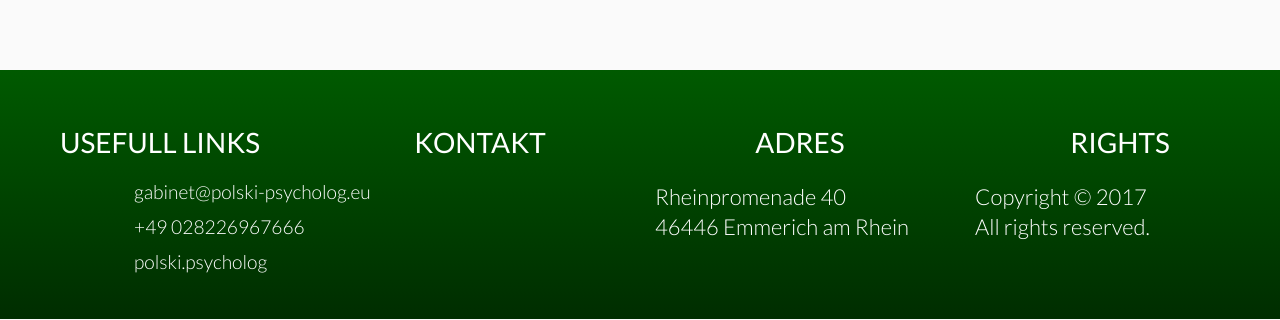
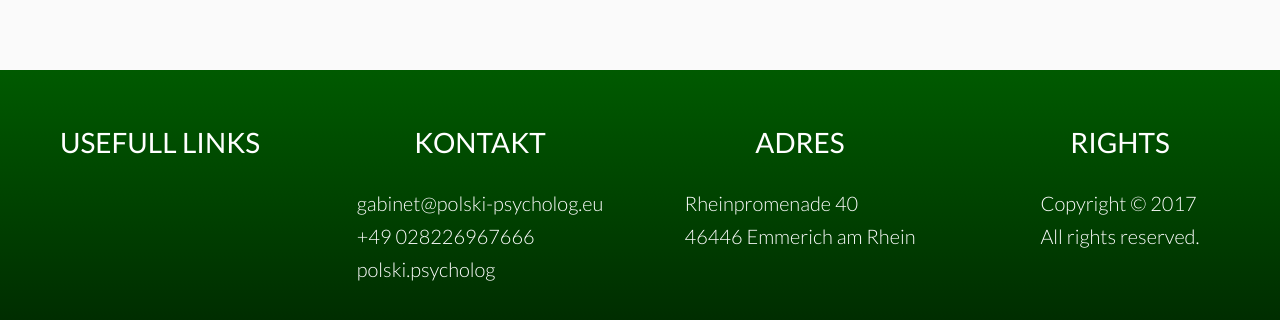
Before and after one commit to gszumilas92/Katarzyna-Tolstych-Angular, an Angular app: page /about in a window 1280 px wide. Shown: the part 2952-3272 px from the top of the page. Built offline with nearby package versions, Linux system fonts and the light colour scheme.

Commit message:
footer grid remake

```diff
--- a/src/app/footer/footer.component.css
+++ b/src/app/footer/footer.component.css
@@ -1,67 +1,42 @@
-.footer {
+footer {
     margin-top: 10vh;
     padding-top: 4vh;
     padding-bottom: 4vh;
-    /* background:linear-gradient(rgba(0, 80, 0, 0.85), rgba(0, 45, 0, 1)); */
     background:linear-gradient(rgba(0, 90, 0, 1), rgba(0, 45, 0, 1));
     color: #fff;
     font-weight: 300;
 }
 
-.icon-group {
-    /* display: flex; */
-    /* flex-direction: row; */
-    /* justify-content: space-between; */
-    width: 60%;
-    /* margin-left: -70px; */
-    margin-left: -300px;
-}
-
-i:hover {
-    transform: scale(1.7);
-    transition-property: scale();
-    transition-duration: 0.5s;
-    margin-left: -50px;
-}
-
-i:before {
-    margin: 0;
+.flex-col {
+    display: flex;
+    align-items: center;
+    flex-direction: column;
 }
 
 i {
+    display:flex;
     font-style: normal;
-    transform: scale(1.2);
-    display: flex;
-    width: 0px;
-    height: 15px;
-    margin-bottom: 20px;
-    white-space: nowrap;
+    font-size: inherit;
+    margin-left: -20px;
     transition-property: scale();
     transition-duration: 0.5s;
 }
 
+i:hover {
+    transform: scale(1.2);
+    transition-property: scale();
+    transition-duration: 0.5s;
+    cursor: pointer;
+}
+
 i span {
-    margin-left: 10px;
+    margin-left: 20px;
 }
 
 li {
-    line-height: 30px;
-    font-size: 22px;
-    width: 100%;
-    text-align: left;
-}
-
-.col-6, .col-3, .col-lg-3, ul {
-    display: flex;
-    flex-direction: column;
-    align-items: center;
-}
-
- @media (max-width: 1200px) {
-    li {
-        line-height: 30px;
-        font-size: 19px;
-    }
+    margin: 10px 0;
+    font-size: 20px;
+    white-space: nowrap;
 }
 
 @media (min-width: 1200px) {
@@ -69,14 +44,3 @@ li {
         order: 0;
     }
 }
-
-@media (max-width: 767px) {
-    li {
-        width: auto;
-    }
-
-    .icon-group {
-        width: auto;
-        margin-left: -260px;
-    }
-}
--- a/src/app/footer/footer.component.html
+++ b/src/app/footer/footer.component.html
@@ -1,8 +1,6 @@
-<div class="container-fluid footer">
+<footer class="container-fluid">
   <div class="row">
-    <div class="col-10 col-xl-12 mx-auto">
-      <div class="row">
-        <div class="col-xl-3 col-md-6 col-12 order-3">
+    <div class="col-xl-3 col-md-6 col-12 flex-col order-3">
       <h4>Usefull Links</h4>
       <ul>
         <li></li>
@@ -10,25 +8,22 @@
         <li></li>
       </ul>
     </div>
-        <div class="col-xl-3 col-md-6 col-12 order-1">
+    <div class="col-xl-3 col-md-6 col-12 flex-col order-1">
       <h4>Kontakt</h4>
-          <ul class="icon-group">
-            <i class="flaticon-contact"><span>gabinet@polski-psycholog.eu</span></i>
-            <i class="flaticon-phone-receiver"><span>+49 028226967666</span></i>
-            <i class="flaticon-social"><span>polski.psycholog</span></i>
-            <!-- <li>polski.psycholog</li>
-            <li>+49 028226967666</li>
-            <li>gabinet@polski-psycholog.eu</li> -->
+      <ul>
+        <li><i class="flaticon-contact"><span>gabinet@polski-psycholog.eu</span></i></li>
+        <li><i class="flaticon-phone-receiver"><span>+49 028226967666</span></i></li>
+        <li><i class="flaticon-social"><span>polski.psycholog</span></i></li>
       </ul>
     </div>
-        <div class="col-xl-3 col-md-6 col-12 order-2 mx-auto">
+    <div class="col-xl-3 col-md-6 col-12 flex-col order-2">
       <h4>Adres</h4>
       <ul>
         <li>Rheinpromenade 40</li>
         <li>46446 Emmerich am Rhein</li>
       </ul>
     </div>
-        <div class="col-xl-3 col-md-6 col-12 order-4">
+    <div class="col-xl-3 col-md-6 col-12 flex-col order-4">
       <h4>Rights</h4>
       <ul>
         <li>Copyright &copy; 2017</li>
@@ -36,6 +31,4 @@
       </ul>
     </div>
   </div>
-    </div>
-  </div>
-</div>
+</footer>
--- /dev/null
+++ b/src/app/footer/footer.componentold.css
@@ -0,0 +1,75 @@
+.footer {
+    margin-top: 10vh;
+    padding-top: 4vh;
+    padding-bottom: 4vh;
+    /* background:linear-gradient(rgba(0, 80, 0, 0.85), rgba(0, 45, 0, 1)); */
+    background:linear-gradient(rgba(0, 90, 0, 1), rgba(0, 45, 0, 1));
+    color: #fff;
+    font-weight: 300;
+}
+
+.icon-group {
+    /* display: flex; */
+    /* flex-direction: row; */
+    /* justify-content: space-between; */
+    width: 60%;
+    /* margin-left: -70px; */
+    margin-left: -300px;
+}
+
+i:hover {
+    transform: scale(1.7);
+    transition-property: scale();
+    transition-duration: 0.5s;
+    margin-left: -50px;
+}
+
+i:before {
+    margin: 0;
+}
+
+i {
+    font-style: normal;
+    transform: scale(1.2);
+    display: flex;
+    width: 0px;
+    height: 15px;
+    margin-bottom: 20px;
+    white-space: nowrap;
+
+}
+
+i span {
+    margin-left: 10px;
+}
+
+li {
+    line-height: 30px;
+    font-size: 22px;
+    width: 100%;
+    text-align: left;
+}
+
+.col-6, .col-3, .col-lg-3, ul {
+    display: flex;
+    flex-direction: column;
+    align-items: center;
+}
+
+ @media (max-width: 1200px) {
+    li {
+        line-height: 30px;
+        font-size: 19px;
+    }
+}
+
+@media (max-width: 767px) {
+    li {
+        width: auto;
+    }
+
+    .icon-group {
+        width: auto;
+        margin-left: -260px;
+    }
+}
--- a/src/styles.css
+++ b/src/styles.css
@@ -81,7 +81,6 @@ h2::after {
 h4 {
     font-size: 28px;
     font-weight: 400;
-    text-align: center;
     margin: 24px 0;
 }
 
@@ -129,6 +128,7 @@ h4 {
     align-items: center;
 }
 
+
 /*From Bootstrap-4-Beta*/
 .m-auto {
     margin: auto !important;
```
Also changed, not shown: src/app/footer/footer.componentold.html (added, +41 -0 lines). Lines whose indentation alone changed are shown as unchanged.
